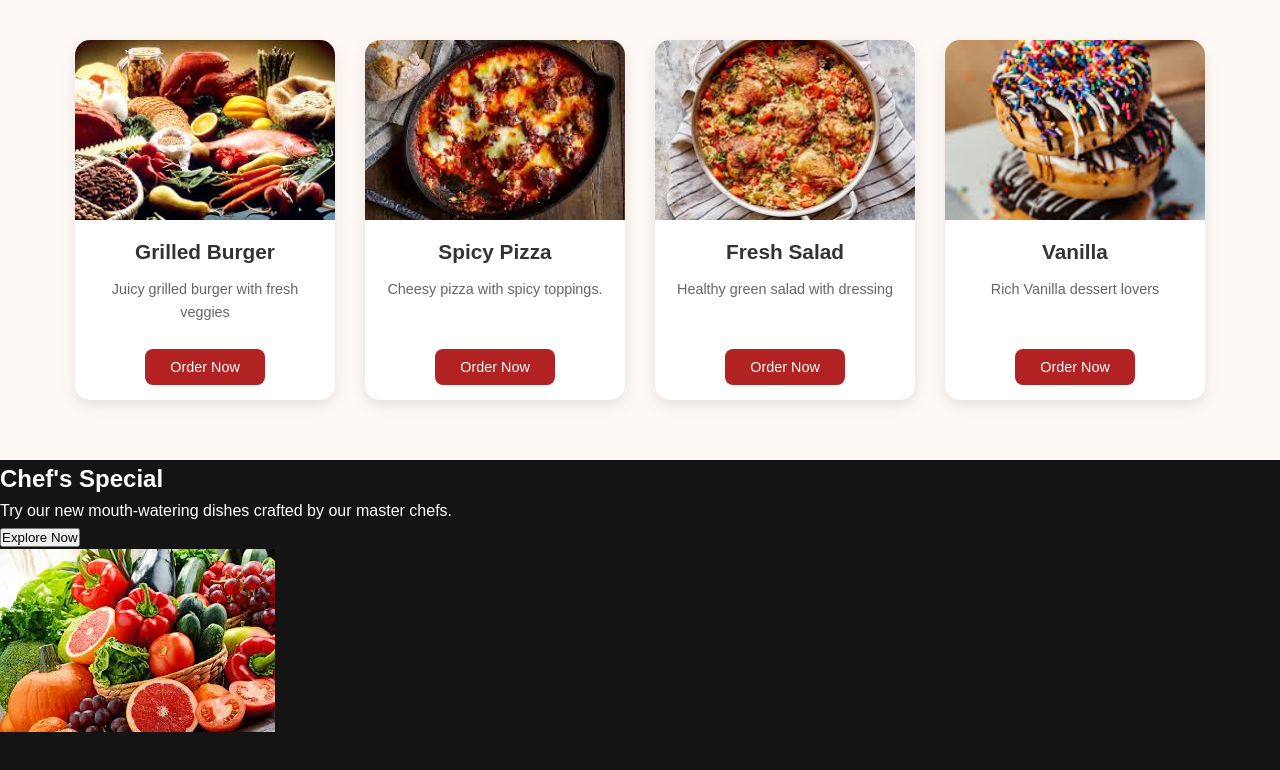
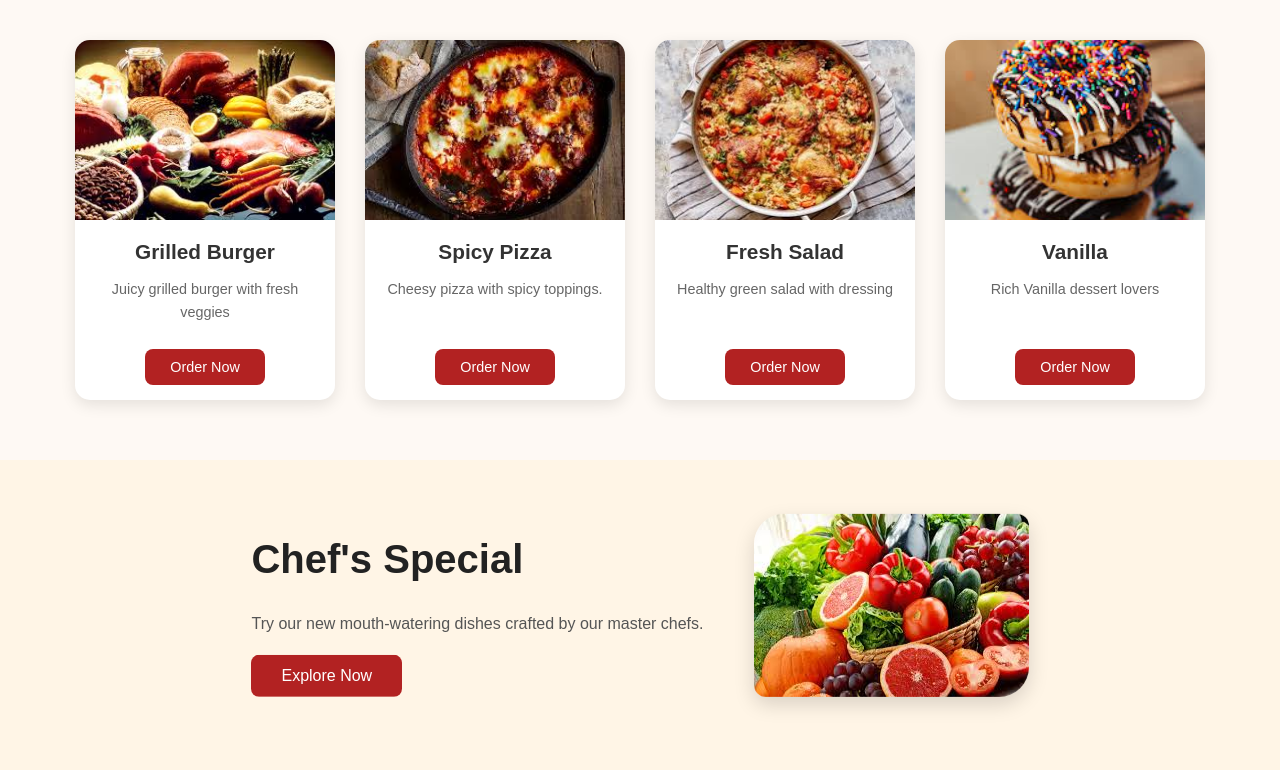
Before and after one commit to Hasan1971f/Taste-World, a plain HTML site: page menu.html in a window 1280 px wide. Shown: the part 223-993 px from the top of the page. Before the commit the page ends 963 px from the top, so only its background shows below. Drawn offline with Linux system fonts and the light colour scheme.

Commit message:
Added Special offer section with animation and styled image corners

```diff
--- a/styles/menu.css
+++ b/styles/menu.css
@@ -19,7 +19,7 @@ header {
     position: sticky;
     top: 0;
 
-    backdrop-filter: blur(2px);
+    backdrop-filter: blur(6px);
 }
 
 .container {
@@ -126,7 +126,80 @@ nav ul li a.active {
     transition: background-color 0.3s ease, transform 0.3s ease;
 }
 
-.menu-card button:hover{
-    background:  #8b0000;
+.menu-card button:hover {
+    background: #8b0000;
+    transform: scale(1.2);
+}
+
+
+/* ===== Special Offer Section ===== */
+
+.special-offer {
+    padding: 60px 20px;
+    background-color: #fff5e6;
+}
+
+.offer-content {
+    display: flex;
+    justify-content: center;
+    align-items: center;
+    flex-wrap: wrap;
+    gap: 50px;
+}
+
+.offer-text {
+    max-width: 500px;
+    text-align: left;
+}
+
+.offer-text h2 {
+    font-size: 2.5rem;
+    margin-bottom: 20px;
+    color: #222;
+}
+
+.offer-text p {
+    font-size: 1rem;
+    color: #555;
+    margin-bottom: 25px;
+}
+
+.offer-text button {
+    background-color: #b22222;
+    color: #fff;
+    padding: 12px 30px;
+    border: none;
+    border-radius: 8px;
+    font-size: 1rem;
+    cursor: pointer;
+    transition: background-color 0.3s ease, transform 0.3s ease;
+    animation: float 1.5s ease-in-out infinite alternate;
+}
+
+.offer-text button:hover {
+    background-color: #8b0000;
     transform: scale(1.3);
 }
+
+.offer-image img {
+    max-width: 450px;
+    border-radius: 30px 12px 30px 12px;
+
+    box-shadow: 0 8px 20px rgba(0, 0, 0, 0.15);
+    transition: transform 0.3s ease;
+    animation: float 3s ease-in-out infinite alternate;
+}
+
+@keyframes float {
+    0% {
+        transform: translateY(0);
+    }
+
+    50% {
+        transform: translateY(-8px);
+    }
+
+    100% {
+        transform: translateY(0);
+    }
+}
```
Also changed, not shown: menu.html (+2 -0 lines).
